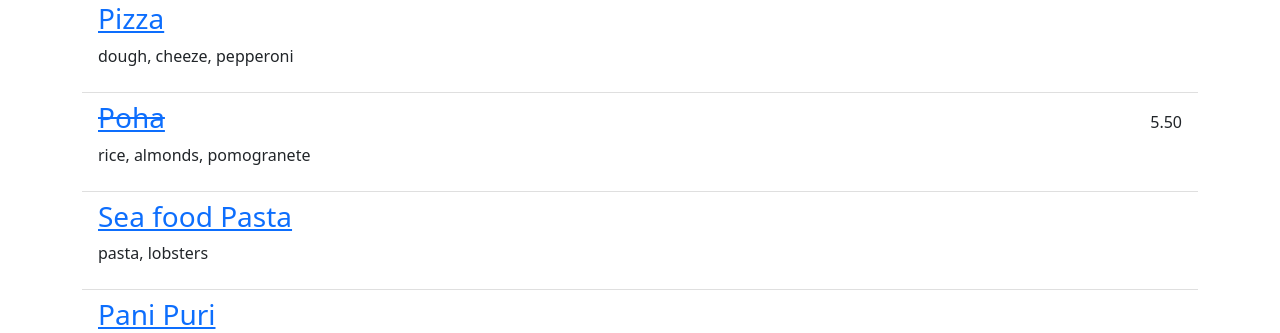
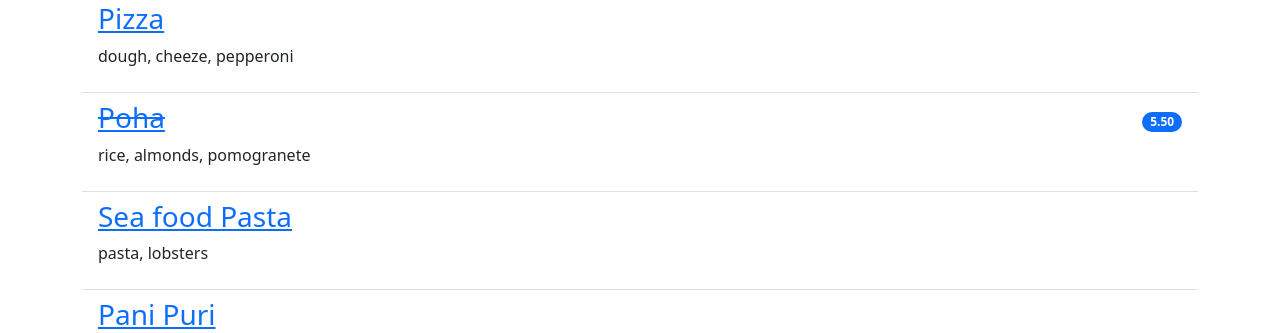
Before and after one commit to Nayanxyz/Food-Ordering-menu-App18, a Django app: page / in a window 1280 px wide. Shown: the part 598-931 px from the top of the page. Run offline with Django 5.2, Linux system fonts and the light colour scheme; data comes from the database, SQL or seed files in the repository; some libraries are stand-ins or nearby versions.

Commit message:
added class on unavailable dish prices

```diff
--- a/restaurant_menu/templates/index.html
+++ b/restaurant_menu/templates/index.html
@@ -10,7 +10,7 @@
                     {% if row.status == 0 %}
                     <li class="list-group-item d-flex justify-content-between align-items-center border-0 pb-0">
                         <a href="{% url 'menu_item' row.pk %}"><h3><del>{{ row.meal }}</del></h3></a>
-                        <span>{{ row.price }}</span>
+                        <span class="badge bg-primary rounded-pill">{{ row.price }}</span>
                     </li>
                     <li class="list-group-item pt-0">
                         <p>{{ row.description }}</p>
```
